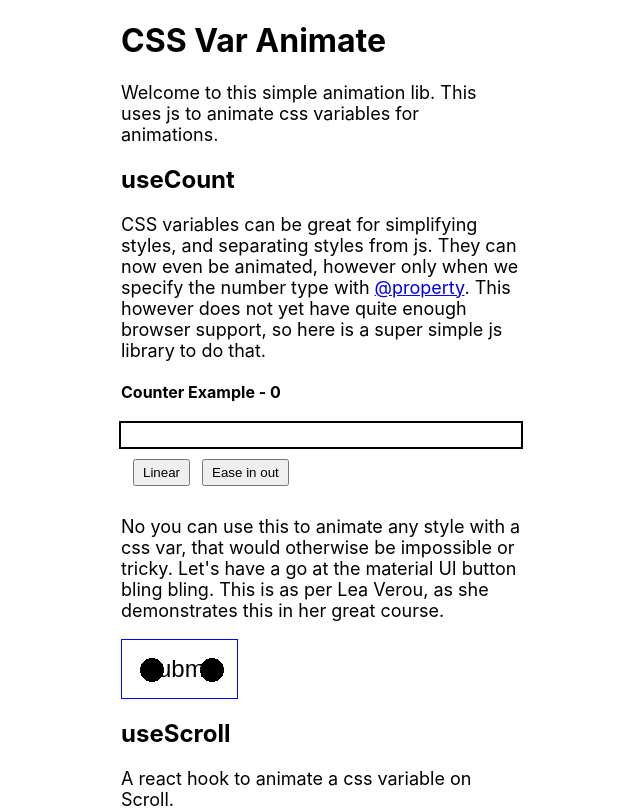
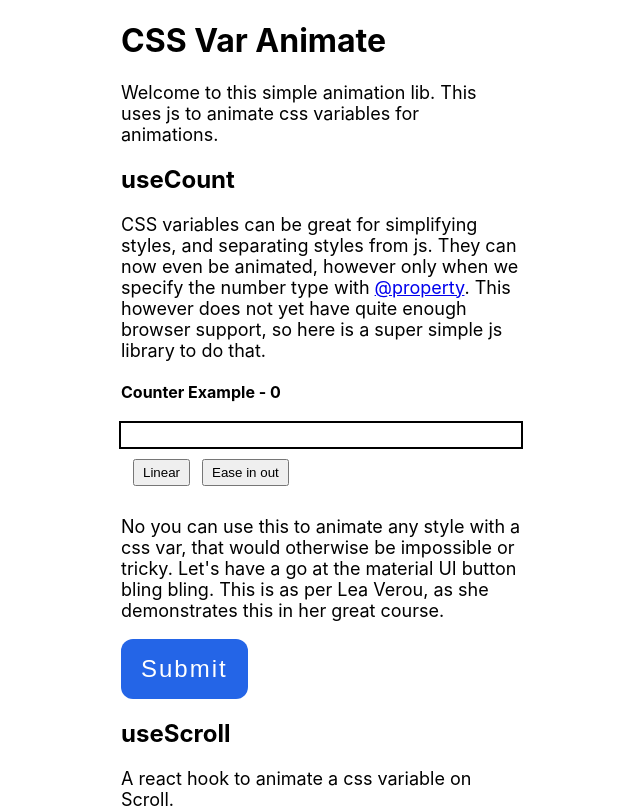
Before and after one commit to Britnell/css-var-animate, a React (Create React App) app in the folder example/: page / in a window 1280 px wide. Shown: the top 808 px of the page, without its empty margins (319-959 px from the left). Built offline with nearby package versions, Linux system fonts and the light colour scheme.

Commit message:
finished button example

```diff
--- a/example/src/App.css
+++ b/example/src/App.css
@@ -64,11 +64,27 @@ button.bling {
   display: inline-block;
   padding: 0 20px;
   height: 60px;
+  background-color: rgb(36, 101, 231);
+  border-radius: 12px;
+  letter-spacing: 2px;
   font-size: 24px;
-  --c1: blue;
+  color: white;
+
   border: 1px solid var(--c1);
-  background: radial-gradient(black 12px, transparent 0);
-  background-size: 60px 60px;
+  --x: calc(var(--mx) * 100%);
+  --y: calc(var(--my) * 100%);
+
+  --r: calc(10px + var(--tr) * 100%);
+  --fade: calc((1 - var(--tr)) * 0.3);
+  background-image: radial-gradient(
+    circle at var(--x) var(--y),
+    hsl(0 100% 100% / var(--fade)) var(--r),
+    transparent 0
+  );
+  cursor: pointer;
+}
+button.bling:focus {
+  outline: none;
 }
 
 /* Scroll */
--- a/example/src/App.tsx
+++ b/example/src/App.tsx
@@ -117,8 +117,17 @@ const Scroller = () => {
       <button
         ref={blingRef}
         className="bling"
-        onClick={() => {
-          start({ ref: blingRef, id: "--r", ms: 800 });
+        onPointerDown={(ev: React.MouseEvent<HTMLButtonElement>) => {
+          const target = ev.currentTarget;
+          const rect = target.getBoundingClientRect();
+          let x = (ev.clientX - rect.left) / rect.width;
+          let y = (ev.clientY - rect.top) / rect.height;
+          target.style.setProperty("--mx", x.toString());
+          target.style.setProperty("--my", y.toString());
+          target.style.setProperty("--tr", "0");
+        }}
+        onPointerUp={() => {
+          start({ ref: blingRef, id: "--tr", ms: 400 });
         }}
       >
         Submit
```
